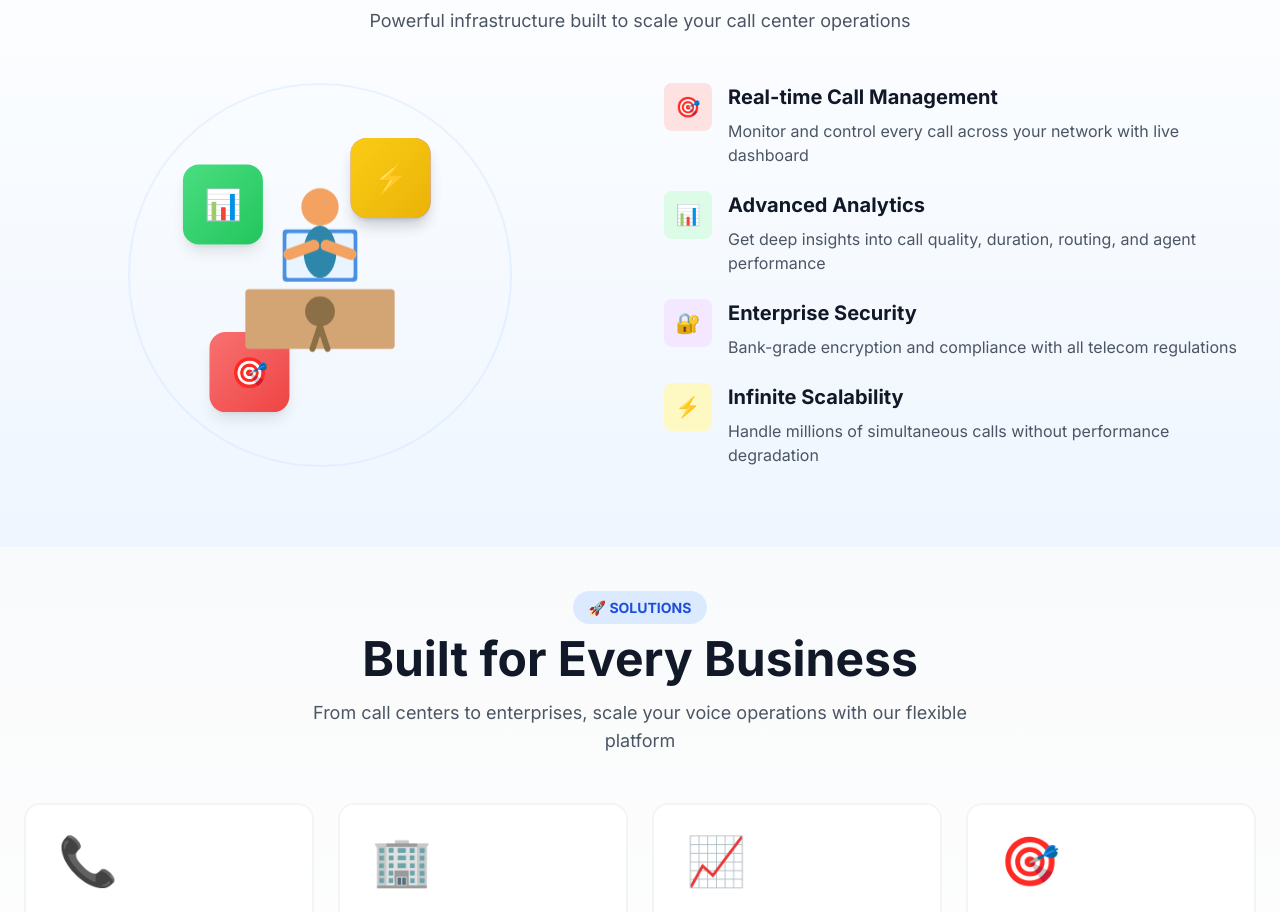
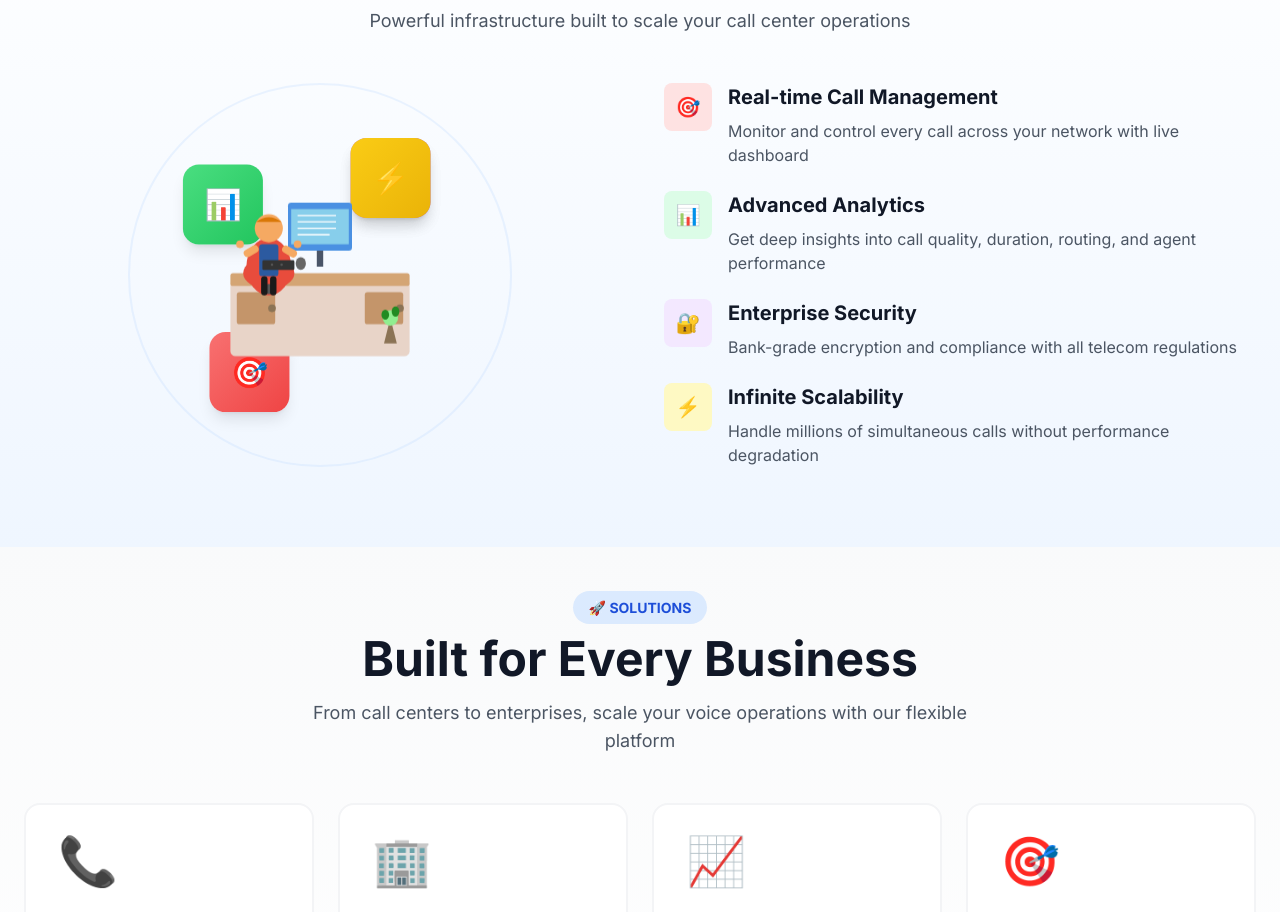
Before and after one commit to sonu28281/Callvia, a React (Vite) app: page / in a window 1280 px wide. Shown: the part 1780-2692 px from the top of the page. Built offline with nearby package versions, Linux system fonts and the light colour scheme.

Commit message:
Improve SVG illustration: Add detailed call center agent with monitor, desk, chair, keyboard, and plant

```diff
--- a/src/pages/Home.jsx
+++ b/src/pages/Home.jsx
@@ -336,29 +336,76 @@ export function Home() {
                 <div className="absolute inset-0 rounded-full border-2 border-blue-200 opacity-30"></div>
 
                 {/* Central Agent Illustration */}
-                <div className="center-agent relative z-10 w-56 h-56 flex items-center justify-center">
-                  <svg viewBox="0 0 300 300" className="w-full h-full" xmlns="http://www.w3.org/2000/svg">
+                <div className="center-agent relative z-10 w-64 h-64 flex items-center justify-center">
+                  <svg viewBox="0 0 400 400" className="w-full h-full" xmlns="http://www.w3.org/2000/svg">
                     {/* Desk */}
-                    <rect x="50" y="180" width="200" height="80" fill="#D4A574" rx="5"/>
+                    <rect x="60" y="220" width="280" height="120" fill="#E8D4C8" rx="8"/>
+                    <rect x="60" y="210" width="280" height="20" fill="#D4A574" rx="4"/>
 
-                    {/* Monitor/Screen */}
-                    <rect x="100" y="100" width="100" height="70" fill="#4A90E2" rx="5"/>
-                    <rect x="105" y="105" width="90" height="60" fill="#E8F4FF" rx="3"/>
+                    {/* Left Drawer */}
+                    <rect x="70" y="240" width="60" height="50" fill="#C4956A" rx="4"/>
+                    <circle cx="125" cy="265" r="6" fill="#8B7355"/>
+
+                    {/* Right Drawer */}
+                    <rect x="270" y="240" width="60" height="50" fill="#C4956A" rx="4"/>
+                    <circle cx="325" cy="265" r="6" fill="#8B7355"/>
+
+                    {/* Monitor */}
+                    <rect x="150" y="100" width="100" height="75" fill="#4A90E2" rx="5"/>
+                    <rect x="155" y="110" width="90" height="55" fill="#87CEEB"/>
+                    <line x1="165" y1="120" x2="225" y2="120" stroke="#FFFFFF" strokeWidth="2"/>
+                    <line x1="165" y1="130" x2="225" y2="130" stroke="#FFFFFF" strokeWidth="2"/>
+                    <line x1="165" y1="140" x2="225" y2="140" stroke="#FFFFFF" strokeWidth="2"/>
+                    <line x1="165" y1="150" x2="215" y2="150" stroke="#FFFFFF" strokeWidth="2"/>
+
+                    {/* Monitor Stand */}
+                    <rect x="195" y="175" width="10" height="25" fill="#4A5568"/>
+
+                    {/* Chair - Backrest */}
+                    <ellipse cx="120" cy="200" rx="35" ry="45" fill="#E74C3C"/>
+
+                    {/* Chair - Seat */}
+                    <ellipse cx="120" cy="210" rx="40" ry="25" fill="#E84C3C"/>
+
+                    {/* Chair - Base */}
+                    <circle cx="120" cy="235" r="8" fill="#555"/>
 
                     {/* Head */}
-                    <circle cx="150" cy="70" r="25" fill="#F4A261"/>
+                    <circle cx="120" cy="140" r="22" fill="#F5A962"/>
+
+                    {/* Hair */}
+                    <path d="M 100 130 Q 120 115 140 130" fill="#D97706"/>
 
                     {/* Body */}
-                    <ellipse cx="150" cy="130" rx="22" ry="35" fill="#2E86AB"/>
+                    <rect x="105" y="165" width="30" height="50" fill="#2C5AA0" rx="5"/>
 
-                    {/* Arms */}
-                    <rect x="100" y="120" width="50" height="15" fill="#F4A261" rx="7" transform="rotate(-20 125 127)"/>
-                    <rect x="150" y="120" width="50" height="15" fill="#F4A261" rx="7" transform="rotate(20 175 127)"/>
+                    {/* Left Arm */}
+                    <rect x="80" y="170" width="25" height="12" fill="#F5A962" rx="6" transform="rotate(-30 92 176)"/>
+                    <circle cx="75" cy="165" r="6" fill="#F5A962"/>
 
-                    {/* Chair */}
-                    <circle cx="150" cy="210" r="20" fill="#8B6F47"/>
-                    <line x1="150" y1="230" x2="140" y2="260" stroke="#8B6F47" strokeWidth="8" strokeLinecap="round"/>
-                    <line x1="150" y1="230" x2="160" y2="260" stroke="#8B6F47" strokeWidth="8" strokeLinecap="round"/>
+                    {/* Right Arm */}
+                    <rect x="140" y="170" width="25" height="12" fill="#F5A962" rx="6" transform="rotate(30 152 176)"/>
+                    <circle cx="165" cy="165" r="6" fill="#F5A962"/>
+
+                    {/* Left Leg */}
+                    <rect x="108" y="215" width="10" height="30" fill="#1A1A1A" rx="5"/>
+
+                    {/* Right Leg */}
+                    <rect x="122" y="215" width="10" height="30" fill="#1A1A1A" rx="5"/>
+
+                    {/* Keyboard */}
+                    <rect x="110" y="190" width="50" height="15" fill="#333333" rx="2"/>
+                    <circle cx="125" cy="197" r="2" fill="#555555"/>
+                    <circle cx="140" cy="197" r="2" fill="#555555"/>
+
+                    {/* Mouse */}
+                    <ellipse cx="170" cy="195" rx="8" ry="10" fill="#666666"/>
+
+                    {/* Plant Pot */}
+                    <path d="M 310 280 L 320 320 L 300 320 Z" fill="#8B7355"/>
+                    <circle cx="310" cy="280" r="12" fill="#90EE90"/>
+                    <ellipse cx="302" cy="275" rx="6" ry="8" fill="#228B22"/>
+                    <ellipse cx="318" cy="270" rx="6" ry="8" fill="#228B22"/>
                   </svg>
                 </div>
 
```
